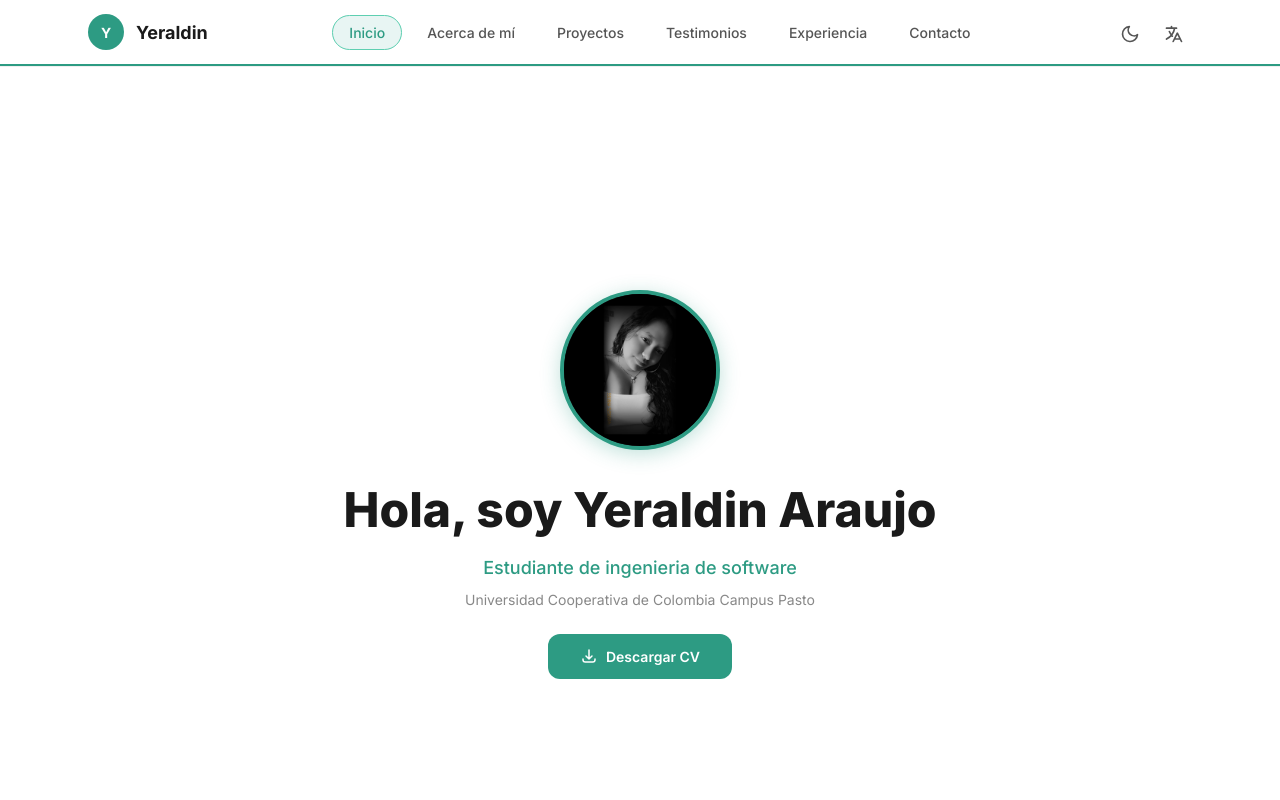
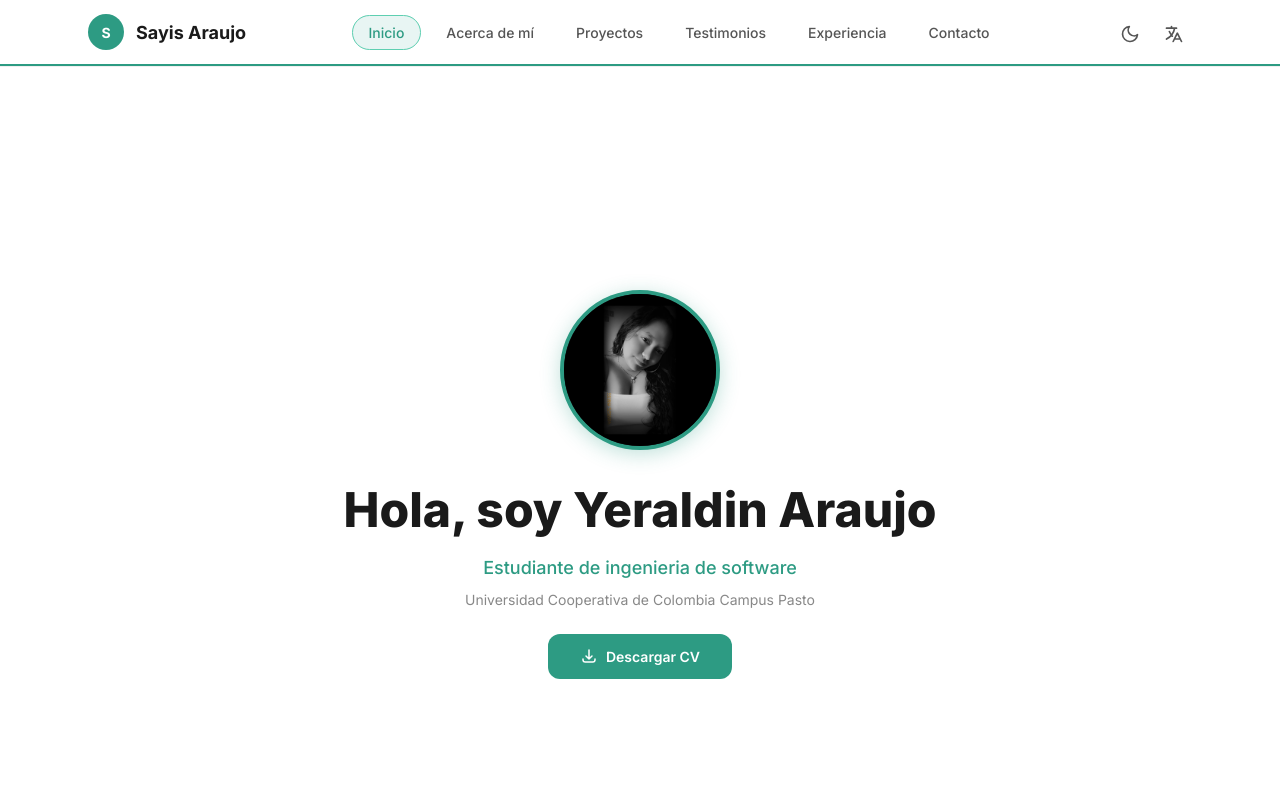
Before and after one commit to Yeraldin3139/portafolio, a Next.js app: page / in a window 1280 px wide. Shown: the top 800 px of the page. Built offline with nearby package versions, Linux system fonts and the light colour scheme.

Commit message:
modificacion apodo en navbar

```diff
--- a/components/Navbar.tsx
+++ b/components/Navbar.tsx
@@ -88,13 +88,13 @@ export default function Navbar() {
             alignItems: "center", justifyContent: "center",
             color: "white", fontWeight: "700", fontSize: "0.875rem"
           }}>
-            Y
+            S
           </div>
           <span style={{
             fontWeight: "700", fontSize: "1.125rem",
             color: darkMode ? "#ffffff" : "#1a1a1a"
           }}>
-            Yeraldin
+            Sayis Araujo
           </span>
         </div>
 
```
